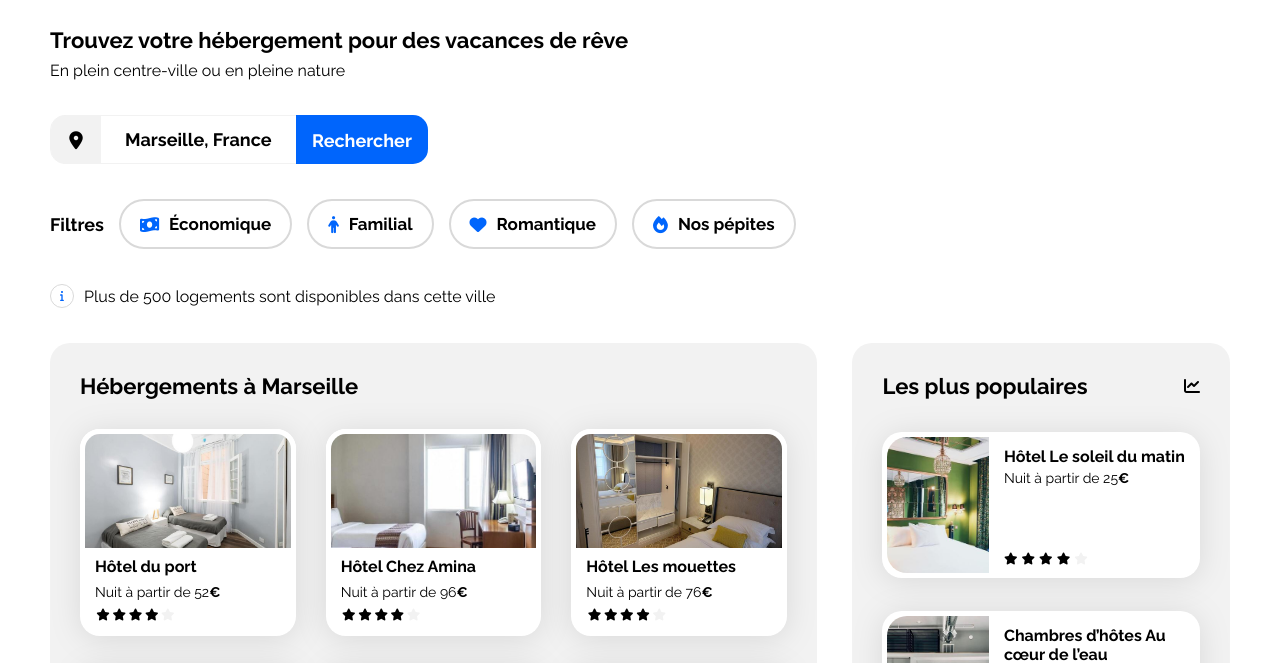
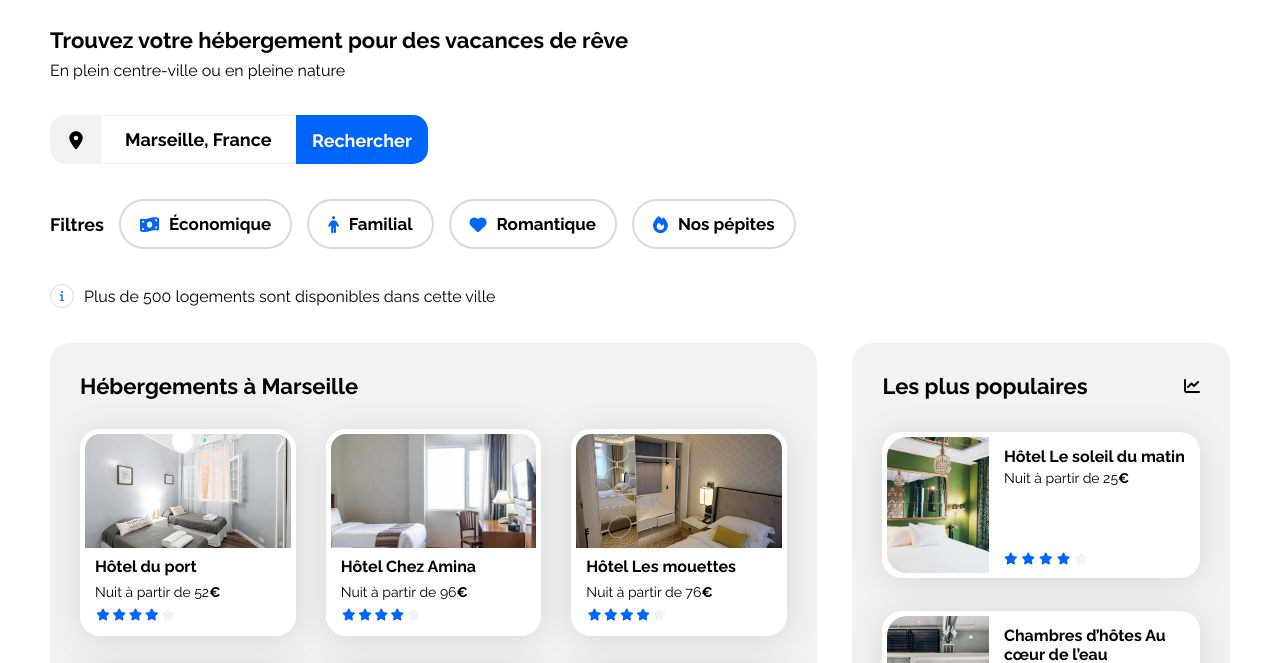
Before and after one commit to Aitoheiw/Charlet_Lucas_1_Booki_042025, a plain HTML site: page index.html in a window 1280 px wide. Shown: the part 82-745 px from the top of the page. Drawn offline with Linux system fonts and the light colour scheme.

Commit message:
Style : Changement de couleur des étoiles

```diff
--- a/css/style.css
+++ b/css/style.css
@@ -278,6 +278,9 @@ nav li a:hover:after {
   display: flex;
   justify-content: space-around;
   align-items: center;
+}
+.card-rating {
+  color: var(--main-color);
 }
 
 /****** Activites ***********/
```
Also changed, not shown: 1 other file.
